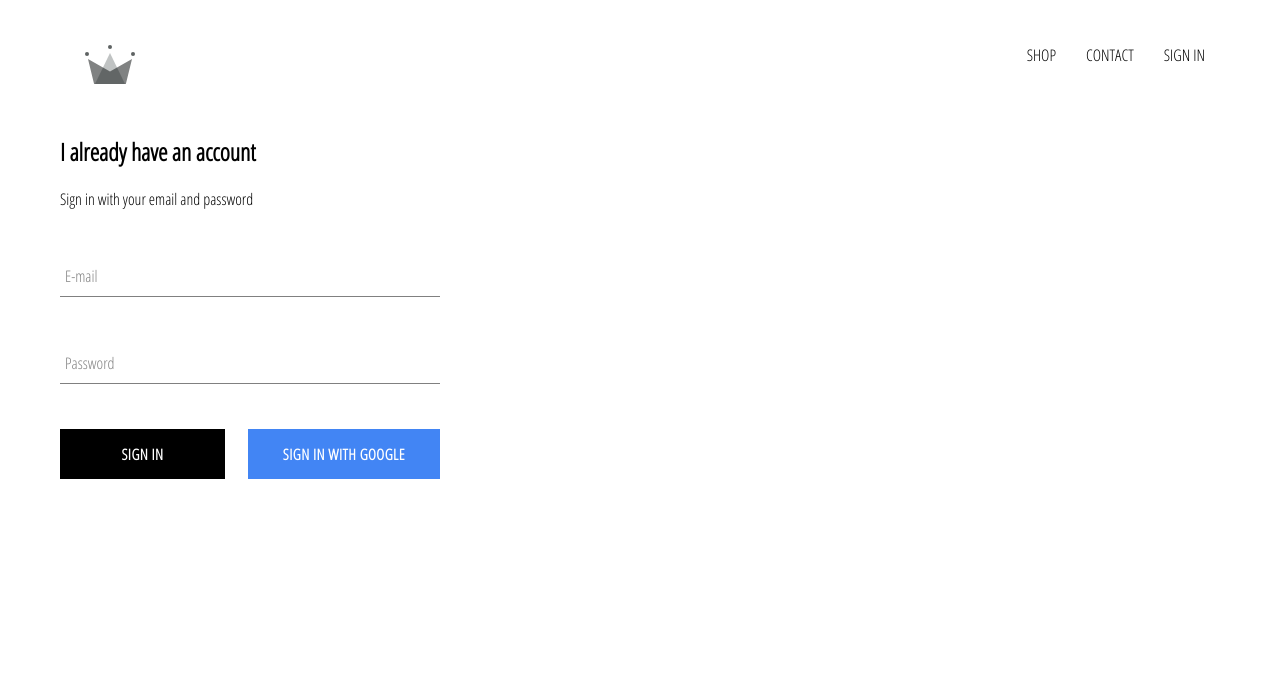
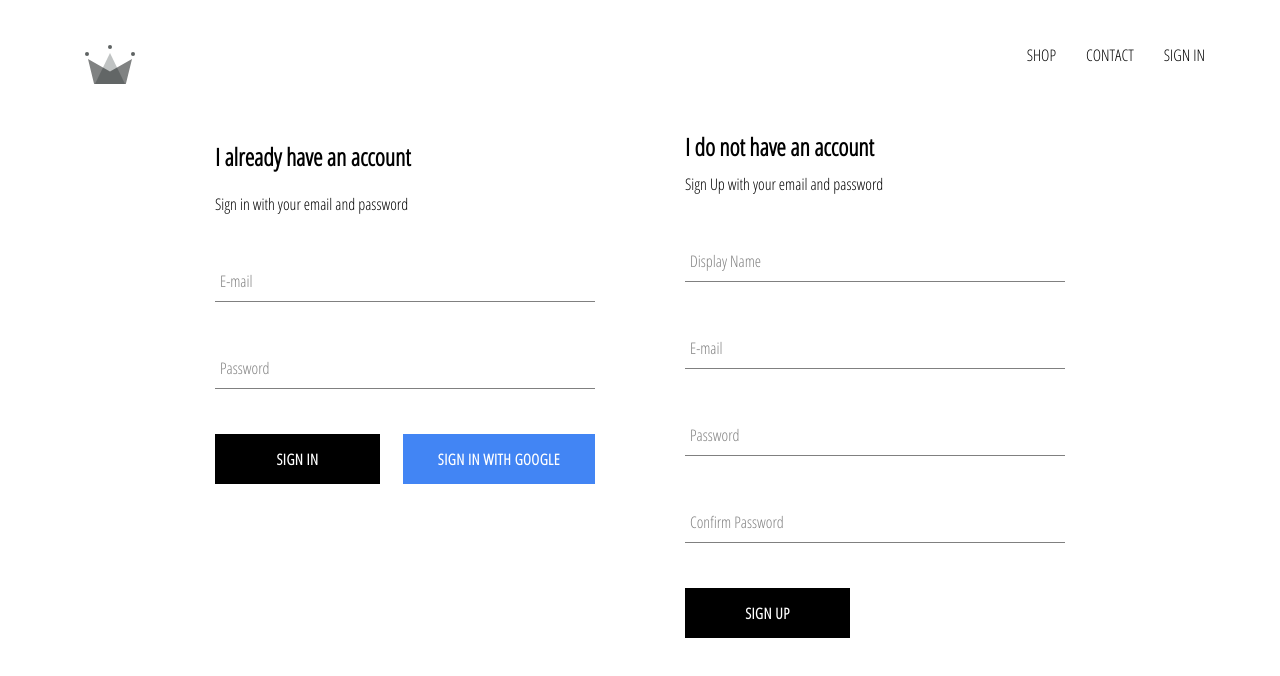
Before and after one commit to caiofp27/clothing_market, a React (Create React App) app: page /signin in a window 1280 px wide. Shown: the top 676 px of the page. Built offline with nearby package versions, Linux system fonts and the light colour scheme; no server answers.

Commit message:
Implemented firebase utils, included ability to store authenticated users

```diff
--- a/src/App.js
+++ b/src/App.js
@@ -4,7 +4,7 @@
 import Header from './components/header/header.component';
 import SignInAndSignUpPage from './pages/sign-in-and-sign-up/sign-in-and-sign-up.component';
 import {Switch, Route} from 'react-router-dom';
-import {auth} from './firebase/firebase.utils';
+import {auth, createUserProfileDocument} from './firebase/firebase.utils';
 import './App.css';
 
 class App extends React.Component {
@@ -18,9 +18,22 @@
   unsubscribeFromAuth = null;
 
   componentDidMount() {
-    this.unsubscribeFromAuth = auth.onAuthStateChanged(user => {
-      this.setState({currentUser: user});
-    })
+    this.unsubscribeFromAuth = auth.onAuthStateChanged(async userAuth => {
+      if(userAuth) {
+        const userRef = await createUserProfileDocument(userAuth);
+        userRef.onSnapshot(snapShot => {
+          this.setState({
+            currentUser: {
+              id: snapShot.id,
+              ...snapShot.data()
+            }
+          });
+          console.log(this.state);
+        });
+      }else {
+        this.setState({currentUser: userAuth});
+      }
+    });
   }
 
   componentWillUnmount() {
--- /dev/null
+++ b/src/components/sign-up/sign-up.component.jsx
@@ -0,0 +1,90 @@
+import React from 'react';
+import FormInput from '../form-input/form-input.component';
+import CustomButton from '../custom-button/custom-button.component';
+import {auth, createUserProfileDocument} from '../../firebase/firebase.utils';
+import './sign-up.styles.scss';
+
+class SignUp extends React.Component {
+  constructor() {
+    super();
+    this.state = {
+      displayName: '',
+      email: '',
+      password: '',
+      confirmPassword: ''
+    }
+  };
+
+  handleSubmit = async event => {
+    event.preventDefault();
+    const {displayName, email, password, confirmPassword} = this.state;
+    if(password !== confirmPassword) {
+      alert("Passwords don't match");
+      return;
+    }
+    try {
+      const {user} = await auth.createUserWithEmailAndPassword(email, password);
+      await createUserProfileDocument(user, {displayName});
+      this.setState({
+        displayName: '',
+        email: '',
+        password: '',
+        confirmPassword: ''
+      });
+    } catch (error) {
+      console.error(error);
+    }
+  };
+
+  handleChange = event => {
+    const {name, value} = event.target;
+    this.setState({[name]: value});
+  }
+
+  render() {
+    const {displayName, email, password, confirmPassword} = this.state;
+    return(
+      <div className='sign-up'>
+        <h2 className='title'>I do not have an account</h2>
+        <span>Sign Up with your email and password</span>
+        <form className='sign-up-form' onSubmit={this.handleSubmit}>
+          <FormInput
+            type='text'
+            name='displayName'
+            value={displayName}
+            onChange={this.handleChange}
+            label='Display Name'
+            required
+          />
+          <FormInput
+            type='email'
+            name='email'
+            value={email}
+            onChange={this.handleChange}
+            label='E-mail'
+            required
+          />
+          <FormInput
+            type='password'
+            name='password'
+            value={password}
+            onChange={this.handleChange}
+            label='Password'
+            required
+          />
+          <FormInput
+            type='password'
+            name='confirmPassword'
+            value={confirmPassword}
+            onChange={this.handleChange}
+            label='Confirm Password'
+            required
+          />
+          <CustomButton type='submit'>SIGN UP</CustomButton>
+        </form>
+      </div>
+    )
+  }
+}
+
+export default SignUp;
--- /dev/null
+++ b/src/components/sign-up/sign-up.styles.scss
@@ -0,0 +1,9 @@
+.sign-up {
+  display: flex;
+  flex-direction: column;
+  width: 380px;
+
+  .title {
+    margin: 10px 0;
+  }
+}
--- a/src/firebase/firebase.utils.js
+++ b/src/firebase/firebase.utils.js
@@ -12,6 +12,28 @@
   appId: "1:355859918552:web:ba7faf5462c4ac567af1ad"
 };
 
+export const createUserProfileDocument = async (userAuth, additionalData) => {
+  if(!userAuth) return;
+  const userRef = firestore.doc(`users/${userAuth.uid}`);
+  const snapShot = await userRef.get();
+  if(!snapShot.exists) {
+    const {displayName, email} = userAuth;
+    const createdAt = new Date();
+
+    try {
+      await userRef.set({
+        displayName,
+        email,
+        createdAt,
+        ...additionalData
+      })
+    } catch (error) {
+      console.log('error creating user', error.message);
+    }
+  }
+  return userRef;
+}
+
 firebase.initializeApp(config);
 
 export const auth = firebase.auth();
--- a/src/pages/sign-in-and-sign-up/sign-in-and-sign-up.component.jsx
+++ b/src/pages/sign-in-and-sign-up/sign-in-and-sign-up.component.jsx
@@ -1,10 +1,12 @@
 import React from 'react';
 import SingIn from '../../components/sign-in/sign-in.component';
+import SignUp from '../../components/sign-up/sign-up.component';
 import './sign-in-and-sign-up.styles.scss';
 
 const SignInAndSignUpPage = () => (
   <div className='sign-in-and-sign-up'>
     <SingIn />
+    <SignUp />
   </div>
 );
 
--- a/src/pages/sign-in-and-sign-up/sign-in-and-sign-up.styles.scss
+++ b/src/pages/sign-in-and-sign-up/sign-in-and-sign-up.styles.scss
@@ -0,0 +1,6 @@
+.sign-in-and-sign-up {
+  width: 850px;
+  display: flex;
+  justify-content: space-between;
+  margin: 30px auto;
+}
```
